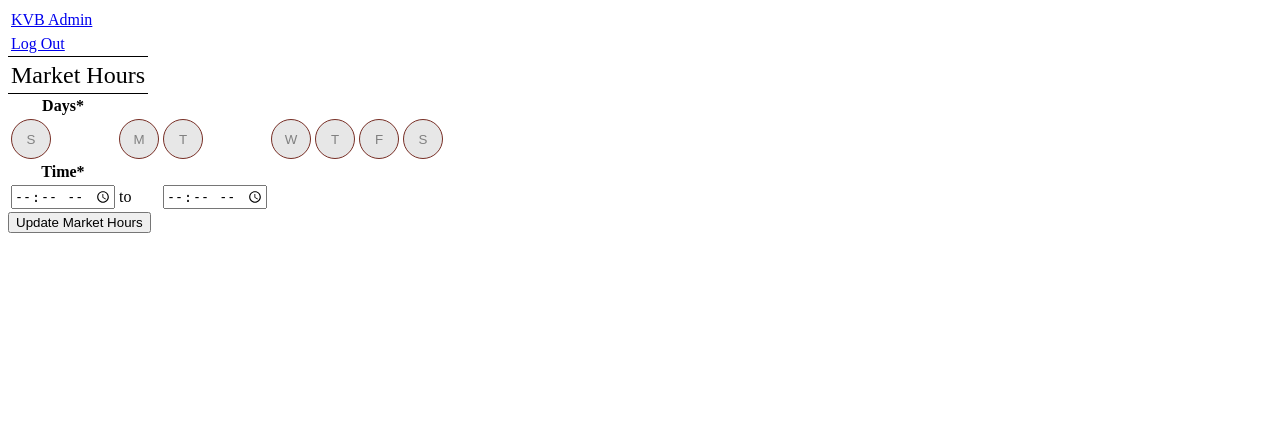
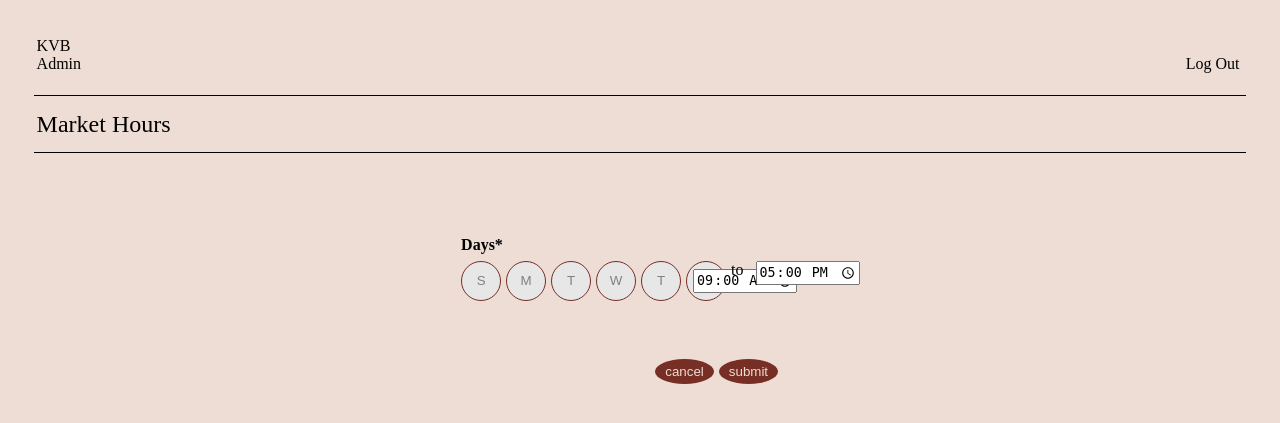
Before and after one commit to vincenzo100/Stock-Trading-System, a Django app: template frontend/admin/templates/market.html in a window 1280 px wide. Shown: the top 423 px of the page. Run offline with Django 5.2, Linux system fonts and the light colour scheme; the template is opened without the code that fills it, so the values that code supplies are empty; some web fonts are replaced.

Commit message:
Update market.html

```diff
--- a/frontend/admin/templates/market.html
+++ b/frontend/admin/templates/market.html
@@ -1,43 +1,70 @@
 <html>
     <head>
         <meta charset="utf-8">
+        <meta name="viewport" content="width=device-width, initial-scale=1">
         <title>KVB Admin - Market Hours</title>
-        <link rel="stylesheet" href="/admin/market-styles.css"> <!-- Fixed path -->
-        <script defer src="/admin/market.js"></script> <!-- Fixed path -->
-        <script type="text/javascript" src="/admin/kea-market.js" defer></script>
+        <link rel="stylesheet" href="market-layout.css">
+        <link rel="stylesheet" href="market-styles.css">
+        <link rel="stylesheet" href="/user/static/nav-bar.css">
+        <script type="text/javascript" src="market.js" defer></script>
     </head>
     <header>
         <table class="logo">
-            <td><a class="logo" href="/admin-dash.html">KVB Admin</a></td> <!-- Fixed path -->
+            <td><a class="logo" href="user-dash.html">KVB Admin</a></td>
         </table>
         <table class="nav">
-            <td><a href="/admin-login.html">Log Out</a></td> <!-- Fixed path -->
+            <td><a href="admin-login.html">Log Out</a></td>
+        </table>
+        <table class="line">
+            <tr></tr>
         </table>
     </header>
+    <!--always copy above text for nav bar-->
     <body>
         <table class="title">
-            <tr><td>Market Hours</td></tr>
+            <tr>
+                <td>Market Hours</td>
+            </tr>
         </table>
+    <!--always copy above for page title-->
+    <form>
         <div class="bod">
             <table class="DT">
-                <tr><th>Days*</th></tr>
                 <tr>
-                    <td><button onclick="toggleMarketDay('Sunday')">S</button></td>
-                    <td><button onclick="toggleMarketDay('Monday')">M</button></td>
-                    <td><button onclick="toggleMarketDay('Tuesday')">T</button></td>
-                    <td><button onclick="toggleMarketDay('Wednesday')">W</button></td>
-                    <td><button onclick="toggleMarketDay('Thursday')">T</button></td>
-                    <td><button onclick="toggleMarketDay('Friday')">F</button></td>
-                    <td><button onclick="toggleMarketDay('Saturday')">S</button></td>
+                    <th>Days*</th>
                 </tr>
-                <tr><th>Time*</th></tr>
                 <tr>
-                    <td><input type="time" id="startTime"></td>
+                    <td><button type="button" class="default" onClick="click" onclick="toggleMarketDay('Sunday')">S</button></td>
+                    <td><button type="button" class="default" onClick="click" onclick="toggleMarketDay('Monday')">M</button></td>
+                    <td><button type="button" class="default" onClick="click" onclick="toggleMarketDay('Tuesday')">T</button></td>
+                    <td><button type="button" class="default" onClick="click" onclick="toggleMarketDay('Wednesday')">W</button></td>
+                    <td><button type="button" class="default" onClick="click" onclick="toggleMarketDay('Thursday')">T</button></td>
+                    <td><button type="button" class="default" onClick="click" onclick="toggleMarketDay('Friday')>F</button></td>
+                    <td><button type="button" class="default" onClick="click" onclick="toggleMarketDay('Saturday')>S</button></td>
+                </tr>
+                <tr>
+                    <th>Time*</th>
+                </tr>
+                <tr>
+                    <td>
+                        <div class="start">
+                            <input type="time" id="time" min="00:00" max="23:59" value="09:00" required />
+                        </div>
+                    </td>
                     <td>to</td>
-                    <td><input type="time" id="endTime"></td>
+                    <td>
+                        <div class="end">
+                            <input type="time" id="time" min="00:00" max="23:59" value="17:00" required />
+                        </div>
+                    </td>
                 </tr>
             </table>
-            <button onclick="updateMarketHours()">Update Market Hours</button>
+            <div class="extra">
+                <button formaction="admin-dash.html">cancel</button>
+                <!-- clear isn't working again smhhh look up how to refresh the page for it to work -->
+                <button type="submit" formaction="conf-market.html" onclick="updateMarketHours()">submit</button>
+            </div>
         </div>
+    </form>
     </body>
 </html>
```
